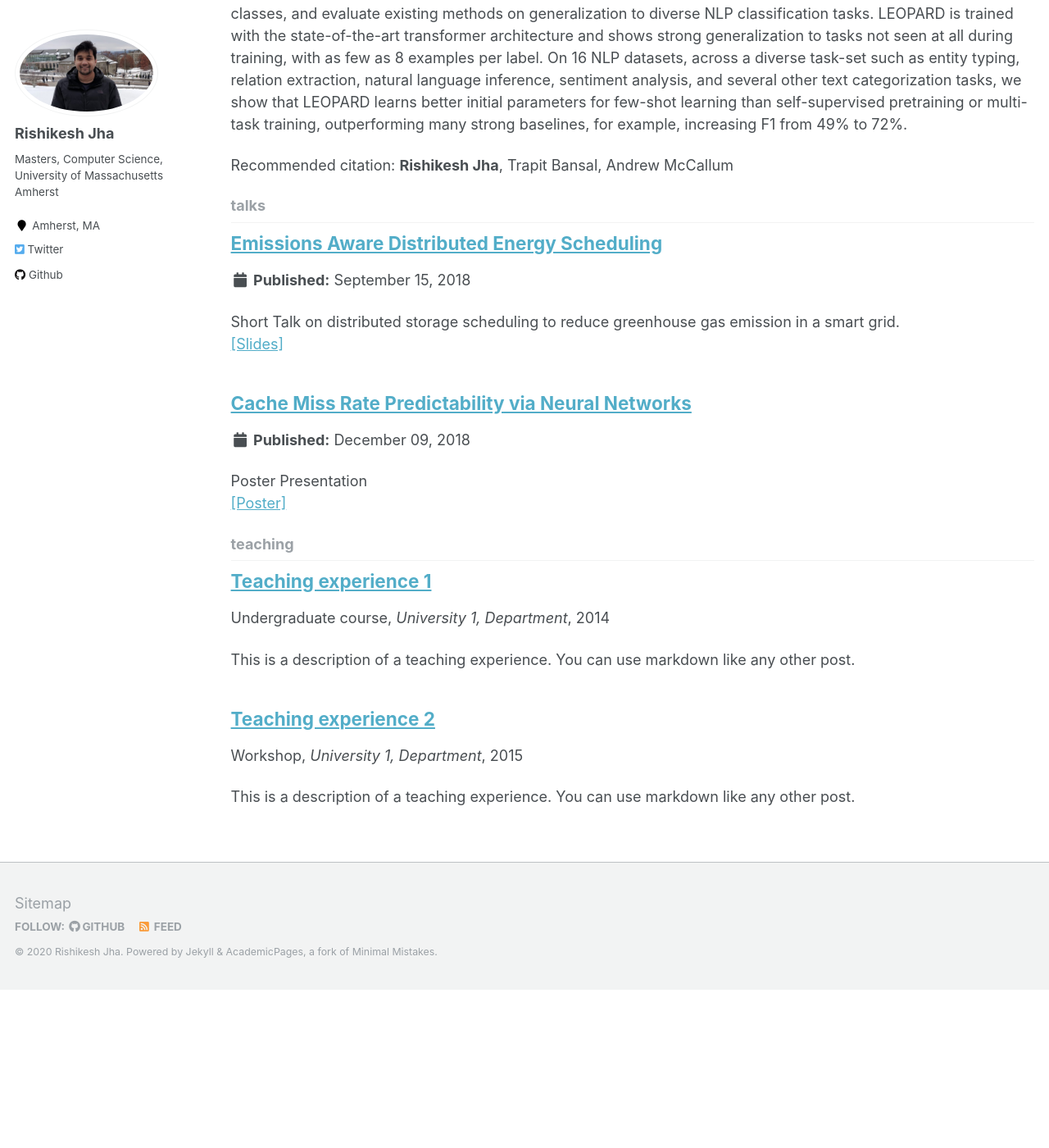
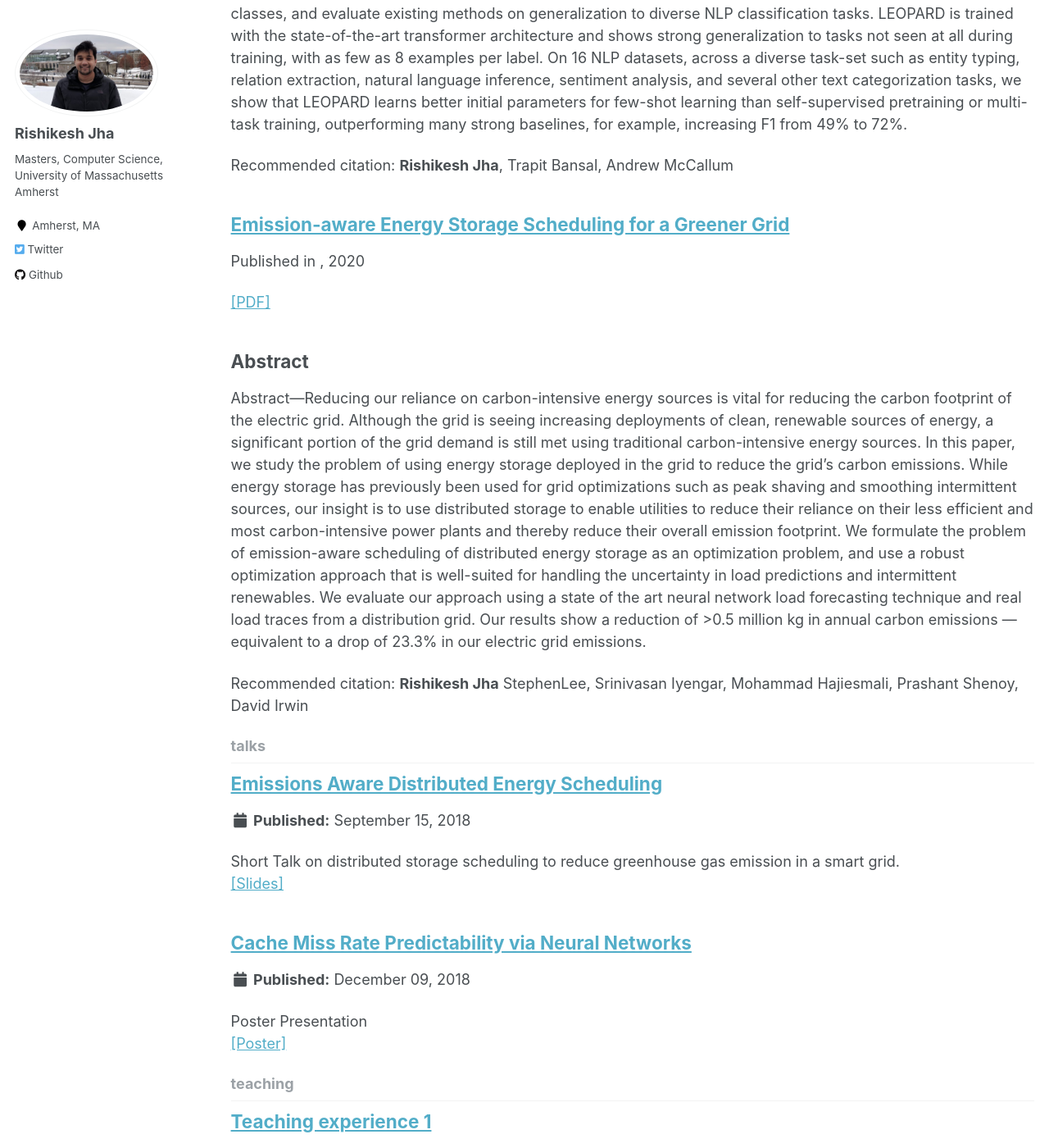
Before and after one commit to tantrik16/tantrik16.github.io, a Jekyll site: the page built from _pages/collection-archive.html, in a window 1280 px wide and 1400 px high, scrolled down 1167 px. Shown: the whole window at 82% size. Built offline with Jekyll 4.4.1, drawn with Linux system fonts in a browser that asks for light colours; before the commit the page ends 2374 px from its top, so only the background shows below that.

```diff
--- a/_publications/2019-11-12.md
+++ b/_publications/2019-11-12.md
@@ -2,8 +2,8 @@
 title: "Learning to Few-Shot Learn Across Diverse Natural Language Classification Tasks"
 collection: publications
 permalink: /publications/fewshot
-date: 2019-12-08
-submit: 'Submitted to ACL'
+date: 2020-12-08
+submit: 'ACL'
 citation: <b>Rishikesh Jha</b>, Trapit Bansal, Andrew McCallum
 ---
 [[PDF]](https://arxiv.org/pdf/1911.03863.pdf)
--- /dev/null
+++ b/_publications/untitled.md
@@ -0,0 +1,11 @@
+---
+title: "Emission-aware Energy Storage Scheduling for a Greener Grid"
+collection: publications
+permalink: /publications/energy-scheduling
+date: 2020-12-08
+submit: 'Submitted to ICCPS'
+citation: <b>Rishikesh Jha</b> StephenLee, Srinivasan Iyengar, Mohammad Hajiesmali, Prashant Shenoy, David Irwin
+---
+[[PDF]]()
+## Abstract
+Abstract—Reducing our reliance on carbon-intensive energy sources is vital for reducing the carbon footprint of the electric grid. Although the grid is seeing increasing deployments of clean, renewable sources of energy, a significant portion of the grid demand is still met using traditional carbon-intensive energy sources. In this paper, we study the problem of using energy storage deployed in the grid to reduce the grid’s carbon emissions. While energy storage has previously been used for grid optimizations such as peak shaving and smoothing intermittent sources, our insight is to use distributed storage to enable utilities to reduce their reliance on their less efficient and most carbon-intensive power plants and thereby reduce their overall emission footprint. We formulate the problem of emission-aware scheduling of distributed energy storage as an optimization problem, and use a robust optimization approach that is well-suited for handling the uncertainty in load predictions and intermittent renewables. We evaluate our approach using a state of the art neural network load forecasting technique and real load traces from a distribution grid. Our results show a reduction of >0.5 million kg in annual carbon emissions — equivalent to a drop of 23.3% in our electric grid emissions.
```
